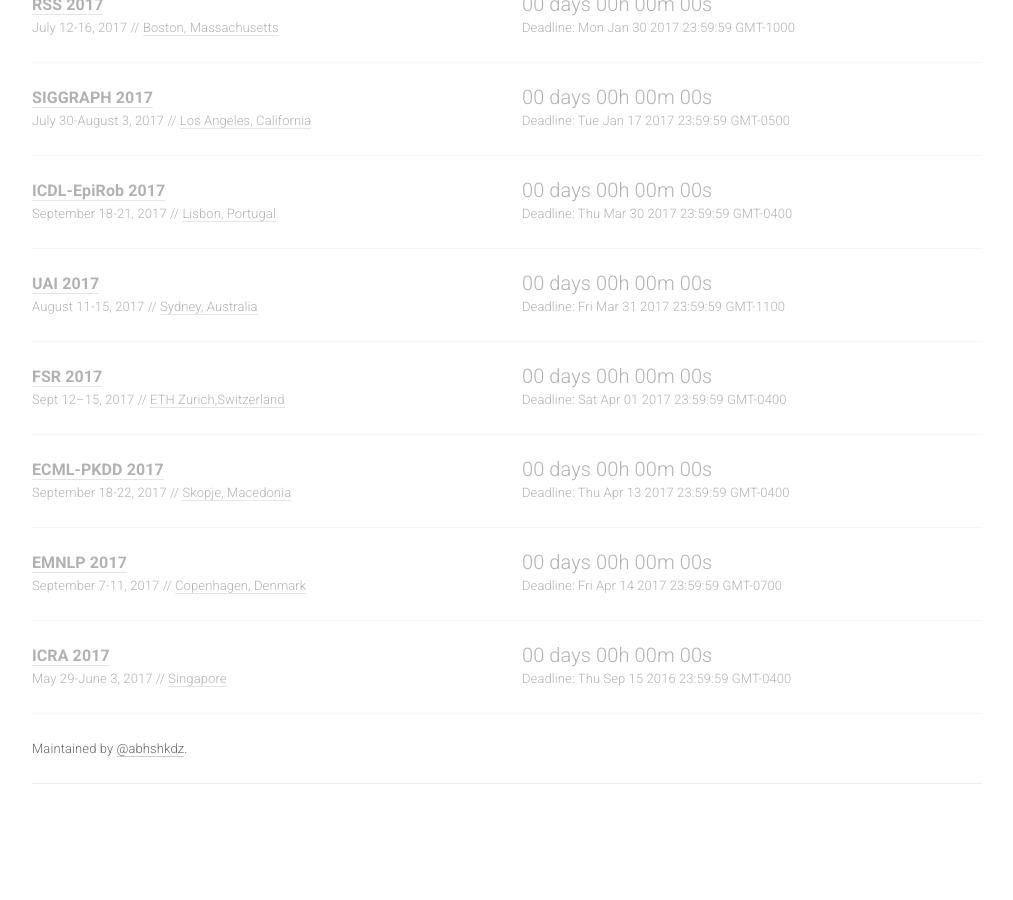
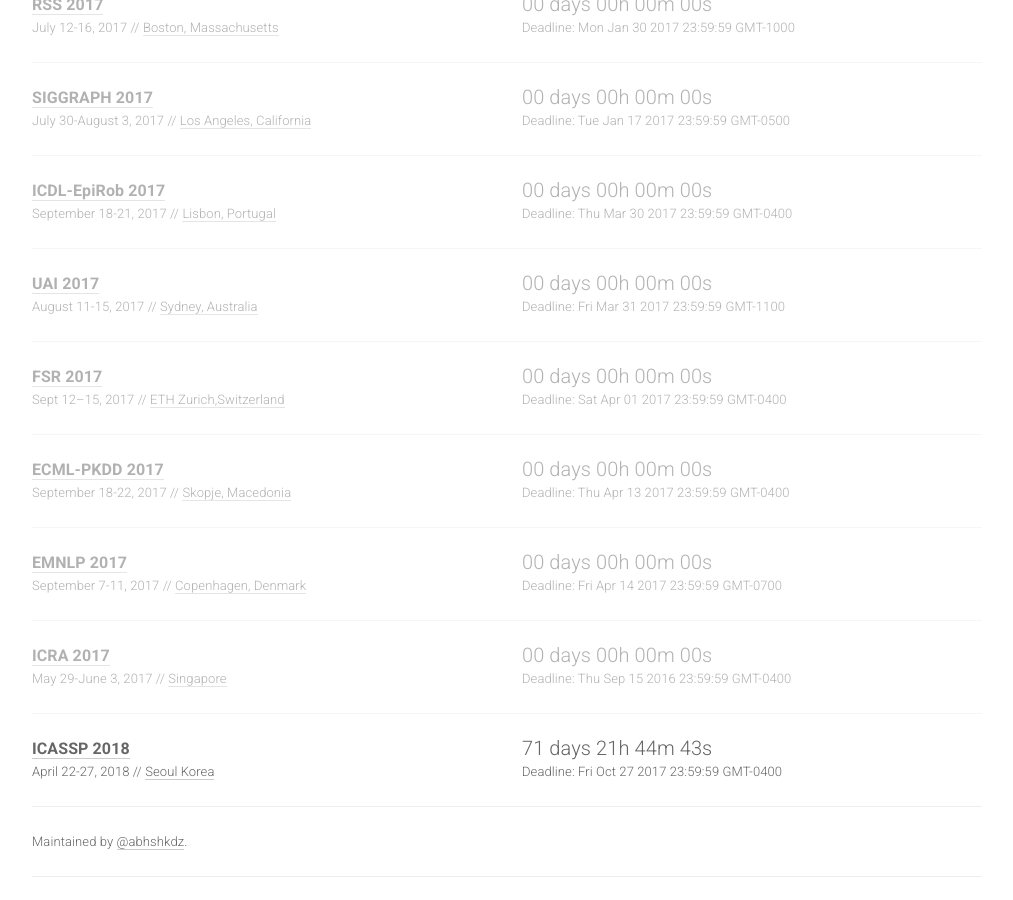
Before and after one commit to paperswithcode/ai-deadlines, a Jekyll site: the page built from index.html, in a window 1280 px wide and 900 px high, scrolled down 2349 px. Shown: the whole window, without its empty margins (133-1146 px from the left). Built offline with Jekyll 4.4.1, drawn with Linux system fonts in a browser that asks for light colours; nearby versions of some CDN libraries; comment, search, counter and statistics services are not loaded; before the commit the page ends 3156 px from its top, so only the background shows below that.

Commit message:
ICASSP 2018
It's one of the major conferences for speech processing / recognition. Not sure if the NLP tag is the best for it.

```diff
--- a/_data/conferences.yml
+++ b/_data/conferences.yml
@@ -294,3 +294,13 @@
   date: May 29-June 3, 2017
   place: Singapore
   sub: RO
+
+
+- name: ICASSP
+  year: 2018
+  id: icassp18
+  link: https://2018.ieeeicassp.org/
+  deadline: "2017-10-27 23:59:59"
+  date: April 22-27, 2018
+  place: Seoul Korea
+  sub: NLP
```
